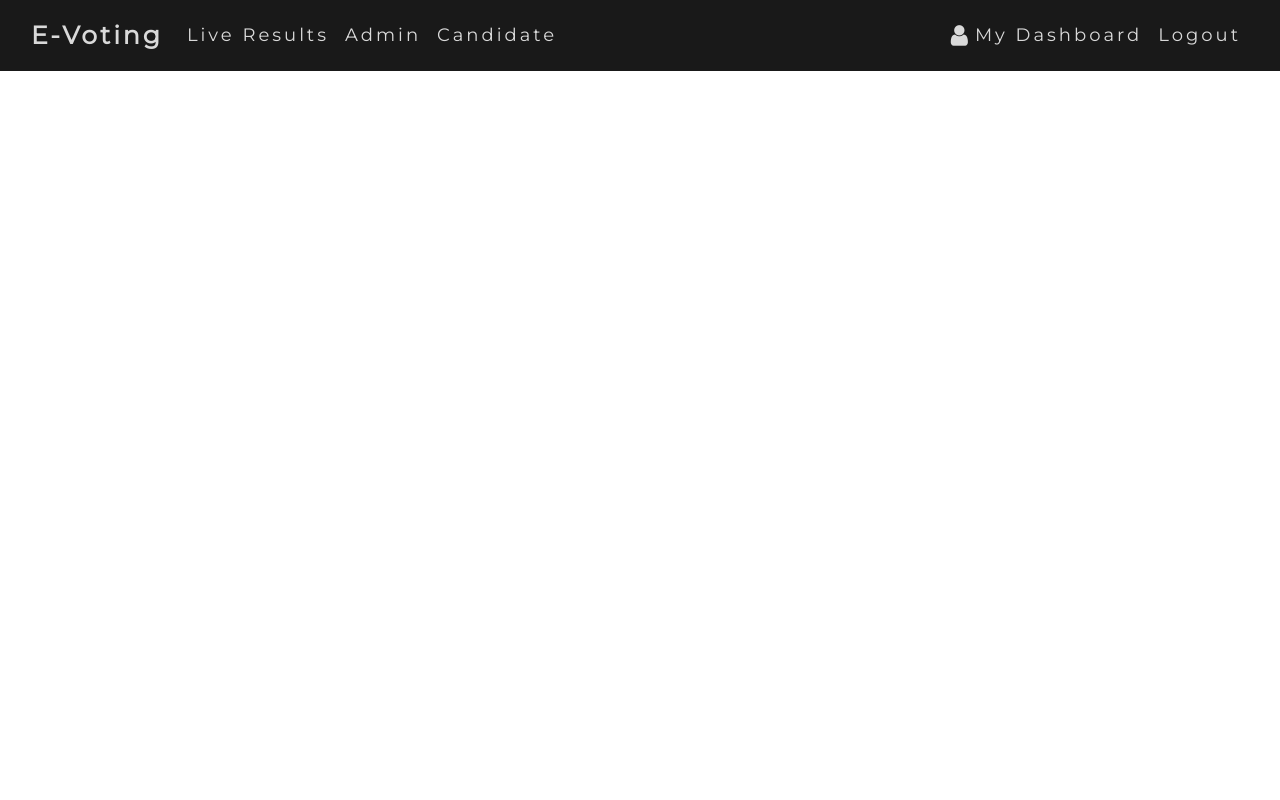
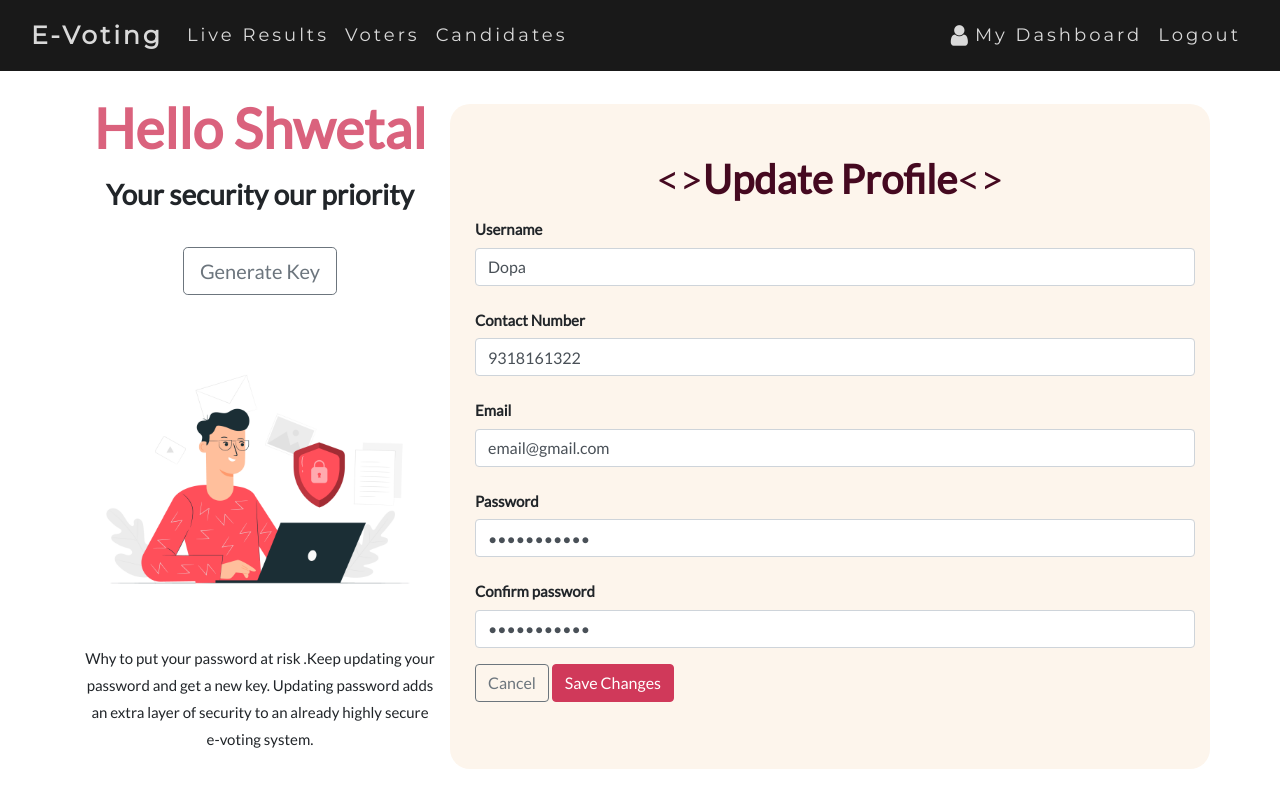
Before and after one commit to Anshit01/e-voting-using-blockchain, a Flask app: page /dashboard in a window 1280 px wide. Run offline with Flask 2, Linux system fonts and the light colour scheme; the visitor is signed in with stand-in values (Sample User, id 1); some libraries are stand-ins or nearby versions.

Commit message:
dashboard

```diff
--- a/website/app/static/css/dash.css
+++ b/website/app/static/css/dash.css
@@ -0,0 +1,71 @@
+.head {
+    font-size: 55px;
+    color: #da627d;
+    margin-top: 7%;
+    margin-bottom: 5%;
+    font-weight: 800;
+    text-align: center;
+}
+
+.body {
+    font-family: 'Ubuntu', sans-serif;
+    background-color: #ffebec;
+}
+
+h2 {
+    font-size: 28px;
+}
+
+.dash-pic {
+    width:100%;
+}
+
+h1 {
+    text-align:center;
+    margin-top: 7%;
+    color: #450920;
+}
+
+.btn-primary {
+    background-color: #d0395a;
+    border-color: #d0395a;
+}
+
+.btn-primary:hover {
+    background-color: #d0395a;
+    border-color: #d0395a;
+}
+
+.shift {
+    margin-left: 10px;
+}
+
+.fill-form {
+    background-color: #fdf5ec;
+    margin-top: 3%;
+    border-radius: 20px;
+}
+
+.key {
+    margin-left: 2%;
+    color: #450920;
+    font-size: 20px;
+}
+
+.fa-key {
+    color: #000000;
+
+}
+
+.fa-key:hover {
+    text-decoration: none;
+}
+
+.key:hover {
+    text-decoration: none;
+}
+
+.btn-secondary {
+    border-color: #000000;
+    background-color: transparent;
+}
--- a/website/app/templates/base.html
+++ b/website/app/templates/base.html
@@ -27,8 +27,8 @@
             <div class="collapse navbar-collapse" id="navbar">
                 <ul class="navbar-nav mr-auto">
                     <li><a class="nav-link" href="/results"> Live&nbsp;Results</a></li>
-                    <li><a class="nav-link" href="/voter_list"> Admin</a></li>
-                    <li><a class="nav-link" href="/candidate_list"> Candidate</a></li>
+                    <li><a class="nav-link" href="/voter_list">Voters</a></li>
+                    <li><a class="nav-link" href="/candidate_list"> Candidates</a></li>
 
                 </ul>
 
--- a/website/app/templates/dashboard.html
+++ b/website/app/templates/dashboard.html
@@ -3,10 +3,84 @@
 
 {% block custom_css %}
    <link rel="stylesheet" href="static/css/dash.css">
+   <!---fonts-->
+   <link href="https://fonts.googleapis.com/css2?family=Ubuntu:wght@300&display=swap" rel="stylesheet">
 {% endblock %}
 
 {% block content %}
 
+   <div class="container">
+       <div class="row">
+           <div class="col-md-4 text-center">
+               <h1 class="head"><b>Hello Shwetal</b></h1>
+
+               <h2 class="para"> <b>Your security our priority</b></h2><br>
+               <button type="button" class="btn btn-outline-secondary btn-lg ">Generate Key</button>
 
 
+               <img src="static/images/dash.jpg" class="dash-pic"></img>
+
+               <p>Why to put your password at risk .Keep updating your password and get a new key. Updating password
+                   adds an extra layer of security to an already highly secure e-voting system. </p>
+
+           </div>
+
+           <div class="col-md-8 fill-form">
+               <h1><><b>Update Profile</b><></h1>
+
+
+                        <form role="form" class="shift">
+
+                            <div class="form-group ">
+                                <label class=" col-form-label form-control-label"><b>Username</b></label>
+                                <div >
+                                    <input class="form-control" type="text" value="Dopa" />
+                                </div>
+                            </div>
+
+                            <div class="form-group ">
+                                <label class=" col-form-label form-control-label"><b>Contact Number</b></label>
+                                <div >
+                                    <input class="form-control" type="text" value="9318161322" />
+                                </div>
+                            </div>
+
+                            <div class="form-group ">
+                                <label class=" col-form-label form-control-label"><b>Email</b></label>
+                                <div >
+                                    <input class="form-control" type="email" value="email@gmail.com" />
+                                </div>
+                            </div>
+
+                            <div class="form-group ">
+                                <label class=" col-form-label form-control-label"><b>Password</b></label>
+                                <div>
+                                    <input class="form-control" type="password" value="11111122333" />
+                                </div>
+                            </div>
+
+                            <div class="form-group ">
+                                <label class=" col-form-label form-control-label"><b>Confirm password</b></label>
+                                <div >
+                                    <input class="form-control" type="password" value="11111122333" />
+                                </div>
+                            </div>
+
+                            <div class="form-group row ml-auto">
+                                <div >
+                                    <input type="reset" class="btn btn-outline-secondary" value="Cancel" />
+                                    <input type="button" class="btn btn-primary" value="Save Changes" />
+                                </div>
+                            </div>
+
+                        </form>
+
+
+            </div>
+
+
+
+       </div>
+   </div>
+
 {% endblock %}
```
Also changed, not shown: website/app/static/images/dash.jpg (added).
